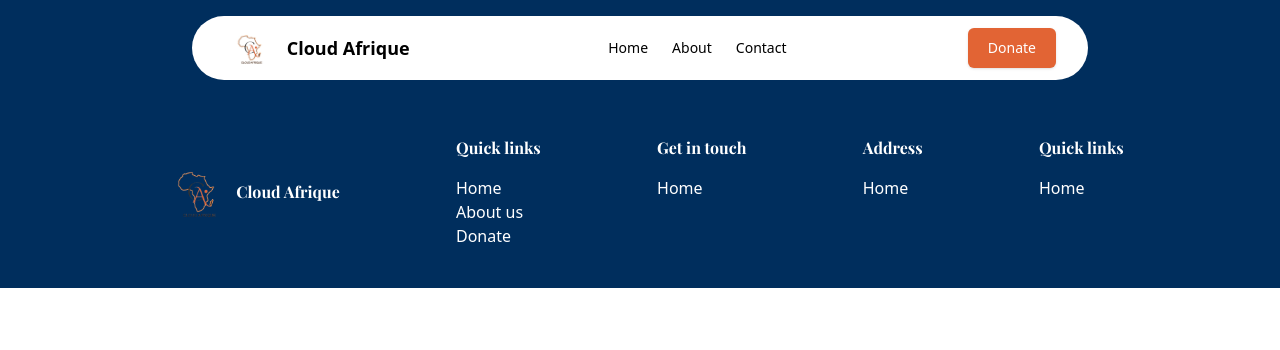
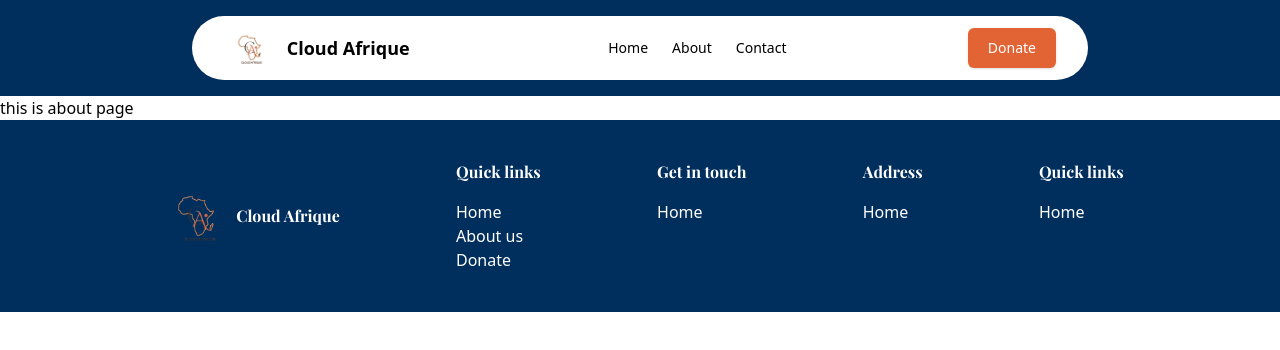
Before and after one commit to Diana-nyamai/CloudAfrique, a React (Vite) app: page /about in a window 1280 px wide. Shown: the top 350 px of the page. Built offline with nearby package versions, Linux system fonts and the light colour scheme.

Commit message:
Setting up files

```diff
--- a/src/App.tsx
+++ b/src/App.tsx
@@ -1,6 +1,6 @@
 import { Route, Routes } from 'react-router-dom'
 import {Footer, Navbar} from './components'
-import { Home } from './pages'
+import { About, Contact, Donate, Home } from './pages'
 
 function App() {
 
@@ -9,6 +9,9 @@ function App() {
       <Navbar/>
       <Routes>
         <Route path="/" element={<Home/>}/>
+        <Route path="/about" element={<About/>}/>
+        <Route path="/donate" element={<Donate/>}/>
+        <Route path="/contact" element={<Contact/>}/>
       </Routes>
       <Footer/>
     </>
--- a/src/components/navigation/navbar.tsx
+++ b/src/components/navigation/navbar.tsx
@@ -59,7 +59,7 @@ const Navbar = () => {
                 </li>
 
                 <li>
-                  <a className="transition hover:text-orange" href="/donate">
+                  <a className="transition hover:text-orange" href="/contact">
                     {" "}
                     Contact{" "}
                   </a>
--- /dev/null
+++ b/src/pages/About/index.tsx
@@ -0,0 +1,10 @@
+
+const About = () => {
+  return (
+    <div>
+      this is about page
+    </div>
+  )
+}
+
+export default About
--- /dev/null
+++ b/src/pages/Contact/index.tsx
@@ -0,0 +1,11 @@
+import React from 'react'
+
+const Contact = () => {
+  return (
+    <div>
+      this is contact page
+    </div>
+  )
+}
+
+export default Contact
--- /dev/null
+++ b/src/pages/Donate/index.tsx
@@ -0,0 +1,11 @@
+import React from 'react'
+
+const Donate = () => {
+  return (
+    <div>
+      this is donate page
+    </div>
+  )
+}
+
+export default Donate
--- a/src/pages/index.tsx
+++ b/src/pages/index.tsx
@@ -1,6 +1,12 @@
 import Home from "./Home/Home";
+import About from "./About";
+import Donate from "./Donate";
+import Contact from "./Contact"
 
 export {
     Home,
+    About,
+    Donate,
+    Contact
 
 }
```
